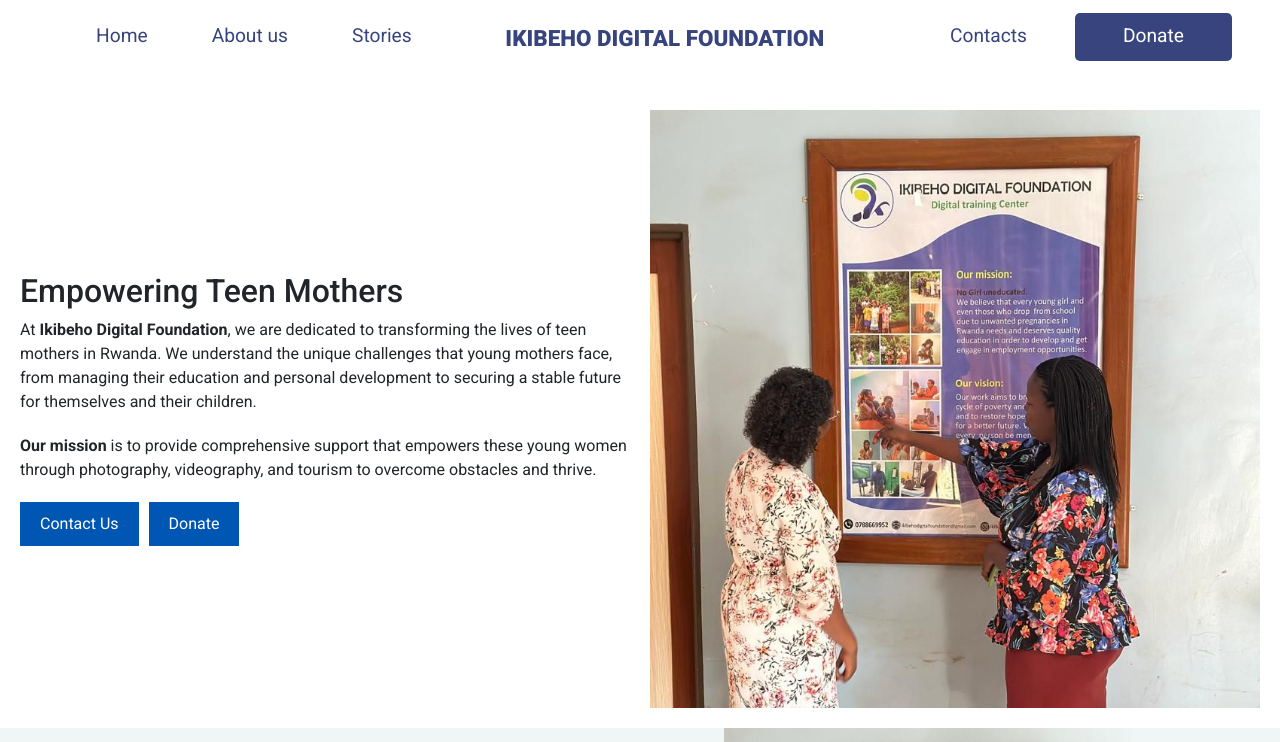
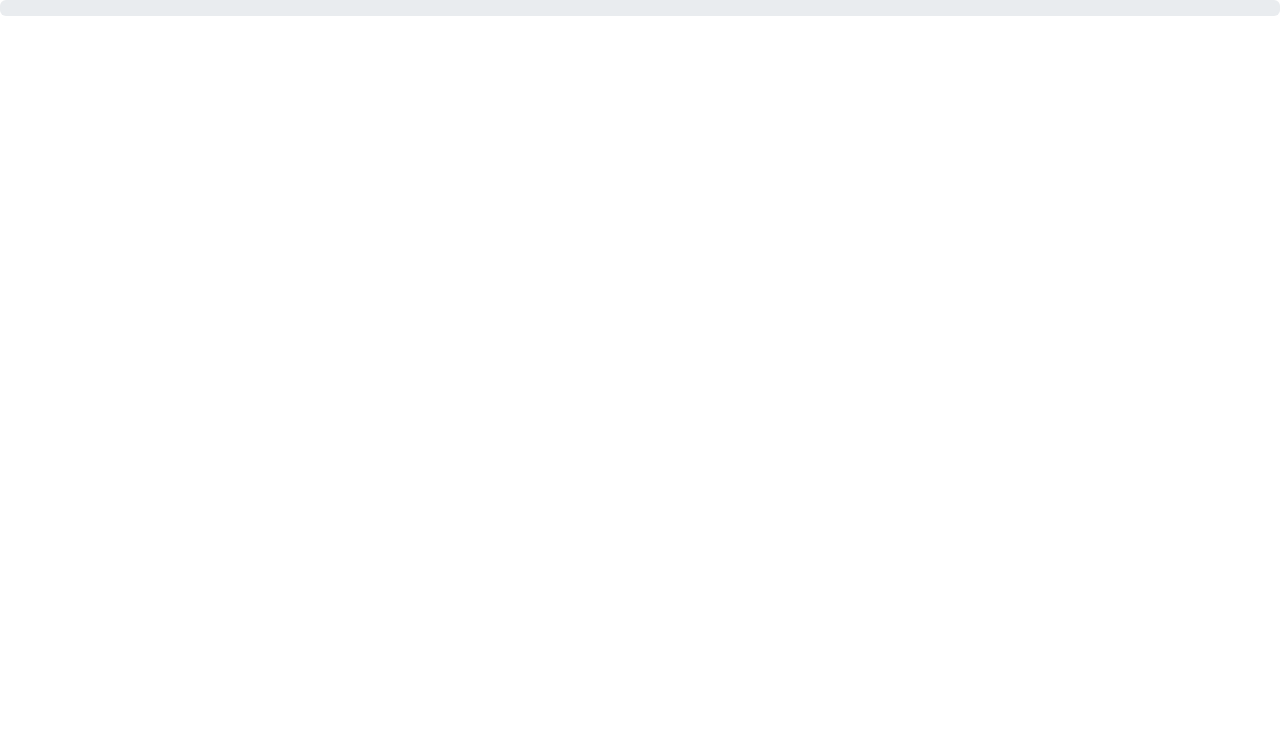
Before and after one commit to Christian-Ishimwe/ikibeho_frontend, a React (Create React App) app: page / in a window 1280 px wide. Shown: the top 742 px of the page. Built offline with nearby package versions, Linux system fonts and the light colour scheme.

Commit message:
Added the progress Bar

```diff
--- /dev/null
+++ b/src/Progress.jsx
@@ -0,0 +1,13 @@
+import React from "react";
+import "./progress.css"
+const Progress=()=>{
+    return (
+        <>
+            <div className="progress" >
+
+            </div>
+        </>
+    )
+}
+
+export default Progress
--- a/src/index.js
+++ b/src/index.js
@@ -3,11 +3,11 @@
 import './index.css';
 import App from './App';
 import reportWebVitals from './reportWebVitals';
-
+import Progress from './Progress';
 const root = ReactDOM.createRoot(document.getElementById('root'));
 root.render(
   <React.StrictMode>
-    <App />
+    <Progress />
   </React.StrictMode>
 );
 
--- /dev/null
+++ b/src/progress.css
@@ -0,0 +1,10 @@
+*{
+    box-sizing: border-box;
+    margin: 0;
+    padding: 0;
+}
+
+div{
+    height: 100vh;
+    text-align: center;
+}
```
